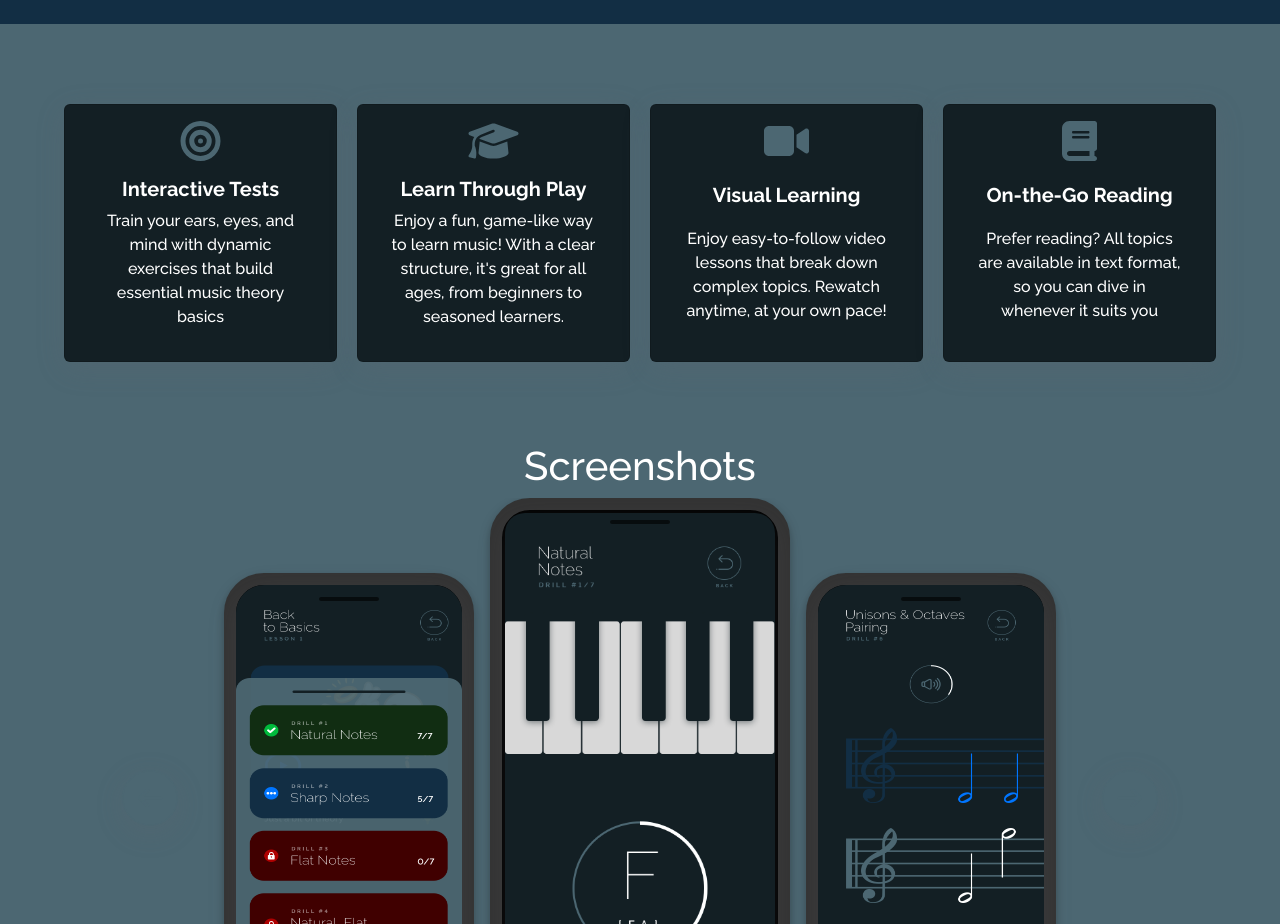
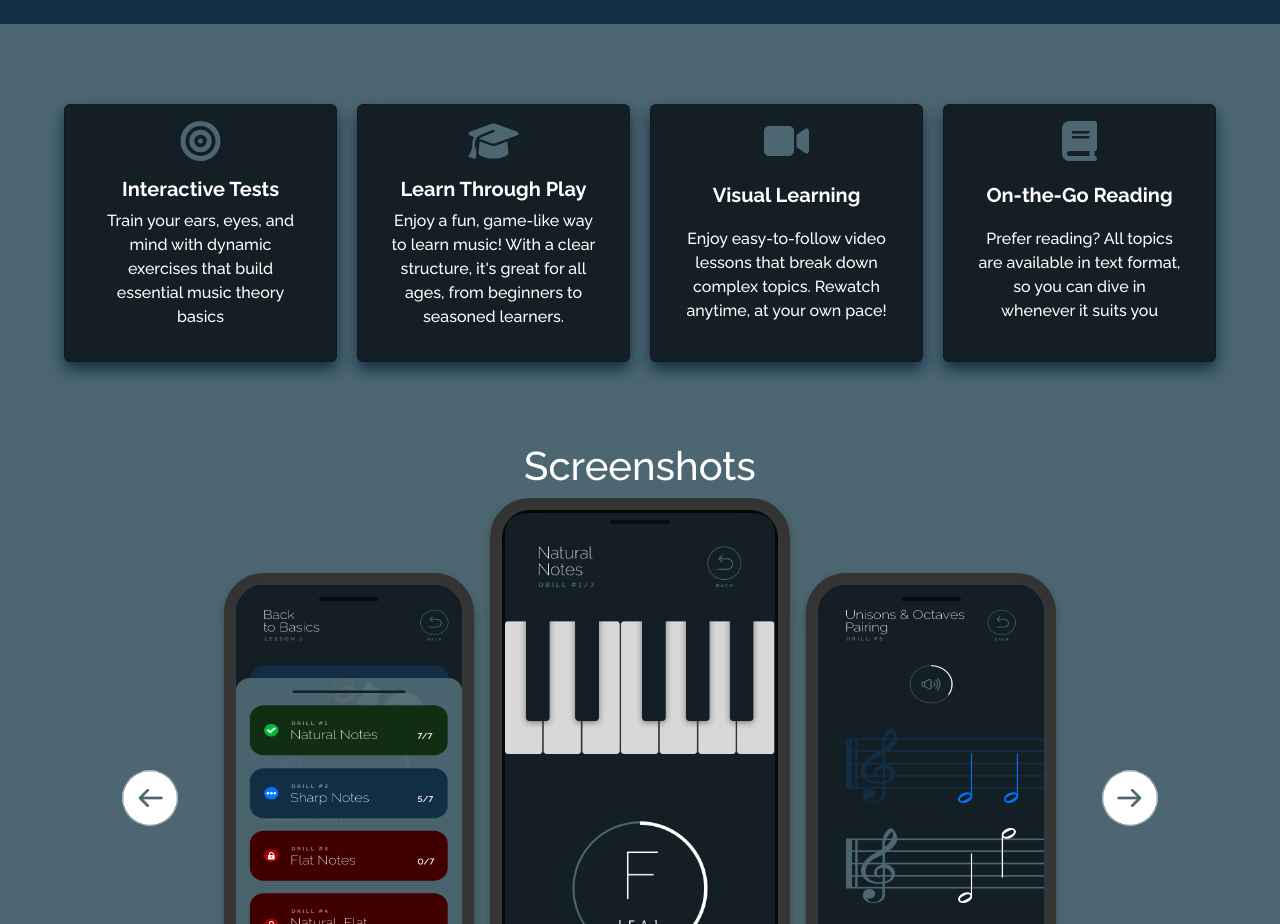
Before and after one commit to shrutibakutra/ThriillApp, a React (Create React App) app: page / in a window 1280 px wide. Shown: the part 688-1612 px from the top of the page. Built offline with nearby package versions, Linux system fonts and the light colour scheme.

Commit message:
fix: arrows and mobile size

```diff
--- a/src/App.scss
+++ b/src/App.scss
@@ -6,7 +6,7 @@
   padding: 0 $gridSize * 8;
   font-family: "Raleway", sans-serif !important;
   font-weight: 500;
-  background-color: $coloy-gray;
+  background-color: $color--gray;
 
   @media (max-width: $smallScreen) {
     margin: 0;
--- a/src/components/screenshots/screenshot.scss
+++ b/src/components/screenshots/screenshot.scss
@@ -48,10 +48,18 @@
   }
 }
 
-.carousel-control-prev,
 .carousel-control-next {
   opacity: 1 !important;
 
+  span {
+    background-color: $color--white;
+
+    @media (max-width: $xxsmallScreen) {
+      height: 6 * $gridSize !important;
+      width: 6 * $gridSize !important;
+      margin-left: 8px;
+    }
+  }
   @media (max-width: $xsmallcreen) {
       width: 20% !important;
       right: -48px !important;
@@ -59,6 +67,17 @@
 }
 
 .carousel-control-prev{
+  opacity: 1 !important;
+
+  span {
+    background-color: $color--white;
+
+    @media (max-width: $xxsmallScreen) {
+      height: 6 * $gridSize !important;
+      width: 6 * $gridSize !important;
+      margin-right: 8px;
+    }
+  }
 
   @media (max-width: $xsmallcreen) {
       width: 20% !important;
@@ -157,8 +176,8 @@
     margin: 0 auto;
 
     @media (max-width: $xsmallcreen) {
-      height: 480px;
-      width: 240px;
+      height: 460px;
+      width: 230px;
     }
   }
 }
--- a/src/featureComponents/Card/card.scss
+++ b/src/featureComponents/Card/card.scss
@@ -2,8 +2,7 @@
 @import "./../../styles/styles.scss";
 
 .card-thriill {
-    // border: 1px solid #fff !important;
-    box-shadow: rgba(100, 100, 111, 0.2) 0px 7px 29px 0px;
+    box-shadow: $color--blue 0px 8px 16px 0px;
     padding: 2 * $gridSize;
     background-color: $color-charcole !important;
 
@@ -24,7 +23,7 @@
     }
 
     &__icon {
-        color: $coloy-gray;
+        color: $color--gray;
         font-size: 5 * $gridSize;
     }
 
--- a/src/styles/colors.scss
+++ b/src/styles/colors.scss
@@ -3,7 +3,7 @@ $color--teal: #0075FF;
 $color--dark-green: #112D12 ;
 $color--green: #00BA3C ;
 $color--black: #000000;
-$coloy-gray: #4C6772;
+$color--gray: #4C6772;
 $color-charcole: #131F24;
 
 $color--orange: #ffae18;
```
